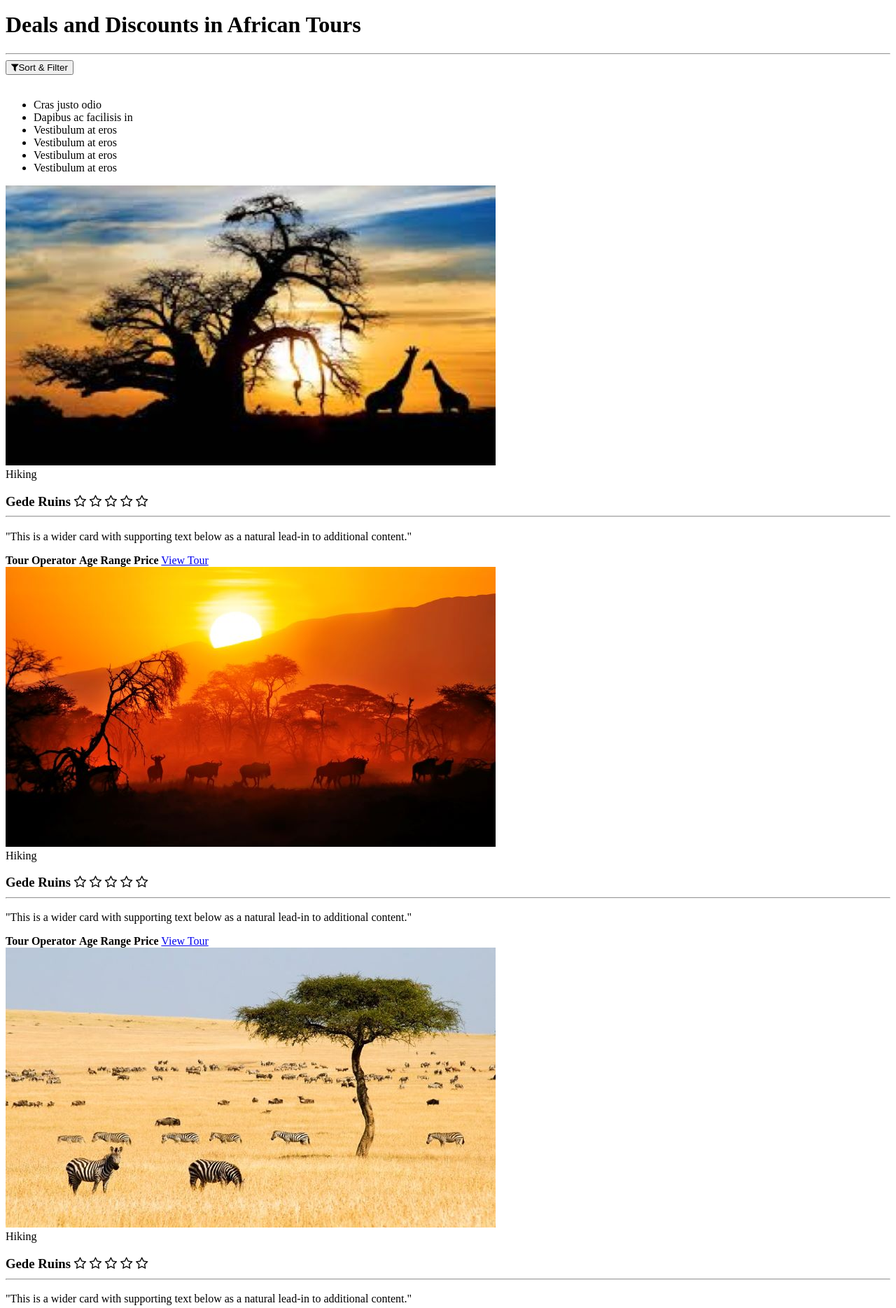
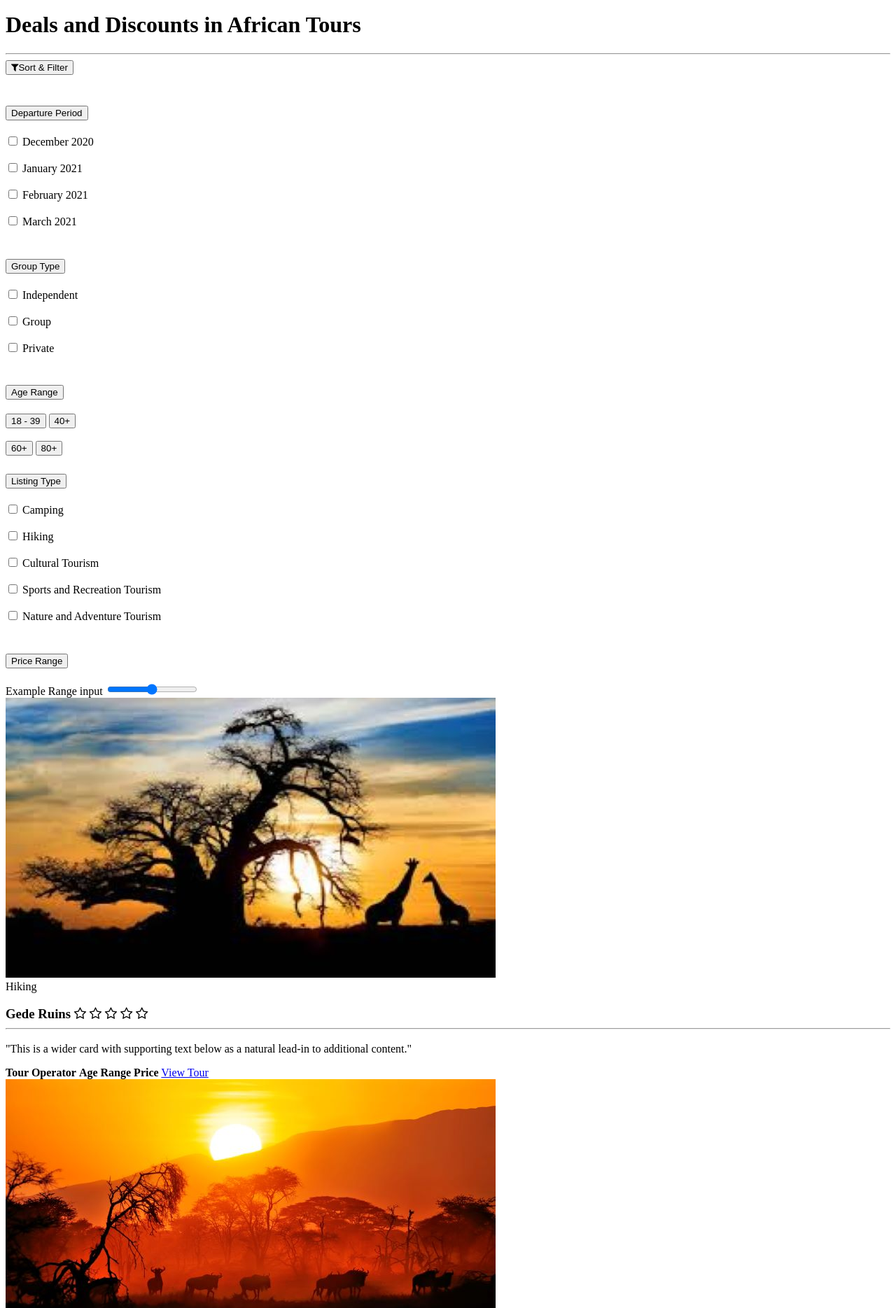
Before and after one commit to MissAnnah95/tours, a Yii app: template frontend/views/site/listings.php in a window 1280 px wide. Shown: the part 196-2065 px from the top of the page at 70% size. Run offline with PHP 8.4 and a stand-in for Yii, Linux system fonts and the light colour scheme; the template is opened without the code that fills it, so the values that code supplies are empty; some libraries are stand-ins or nearby versions.

Commit message:
new update

```diff
--- a/frontend/views/site/listings.php
+++ b/frontend/views/site/listings.php
@@ -1,33 +1,179 @@
-
-<div class="col-12">
+<?php
+use yii\helpers\Url;
+?>
+<div class="container">
   <h1> Deals and Discounts in African Tours</h1>
   <hr style="color:gray;background-color:gray">
 </div>
-
 <!-- Listings Filter -->
 <div class="container">
 <div class="row">
-
  <div class="col-3">
-
      <button type="button" class="btn btn-primary btn-lg"><i class="fa fa-filter"></i>Sort & Filter </button>
      <br></br>
-
-     <div class="card shadow-sm" style="width: 16rem;">
-       <ul class="list-group list-group-flush">
-         <li class="list-group-item">Cras justo odio</li>
-         <li class="list-group-item">Dapibus ac facilisis in</li>
-         <li class="list-group-item">Vestibulum at eros</li>
-         <li class="list-group-item">Vestibulum at eros</li>
-         <li class="list-group-item">Vestibulum at eros</li>
-         <li class="list-group-item">Vestibulum at eros</li>
-       </ul>
+     <div class="accordion shadow-sm" id="accordionExample">
+   <div class="card">
+     <div class="card-header" id="headingOne">
+       <h2 class="mb-0">
+         <button class="btn btn-light btn-block text-left" type="button" data-toggle="collapse" data-target="#collapseOne" aria-expanded="true" aria-controls="collapseOne">
+           Departure Period
+         </button>
+       </h2>
+       </div>
+     <div id="collapseOne" class="collapse show" aria-labelledby="headingOne" data-parent="#accordionExample">
+       <div class="card-body">
+         <div class="form-check">
+          <input class="form-check-input" type="checkbox" id="gridCheck1">
+          <label class="form-check-label" for="gridCheck1">
+            December 2020
+          <br></br>
+          </label>
+          </div>
+          <div class="form-check">
+          <input class="form-check-input" type="checkbox" id="gridCheck2">
+          <label class="form-check-label" for="gridCheck2">
+            January 2021
+          <br></br>
+          </label>
+        </div>
+        <div class="form-check">
+        <input class="form-check-input" type="checkbox" id="gridCheck3">
+        <label class="form-check-label" for="gridCheck3">
+          February 2021
+        <br></br>
+        </label>
+      </div>
+      <div class="form-check">
+        <input class="form-check-input" type="checkbox" id="gridCheck4">
+        <label class="form-check-label" for="gridCheck4">
+          March 2021
+        <br></br>
+        </label>
+      </div>
+       </div>
      </div>
+   </div>
+   <div class="card">
+     <div class="card-header" id="headingTwo">
+       <h2 class="mb-0">
+         <button class="btn btn-light btn-block text-left collapsed" type="button" data-toggle="collapse" data-target="#collapseTwo" aria-expanded="false" aria-controls="collapseTwo">
+           Group Type
+         </button>
+       </h2>
+     </div>
+     <div id="collapseTwo" class="collapse" aria-labelledby="headingTwo" data-parent="#accordionExample">
+       <div class="card-body">
+         <div class="form-check">
+          <input class="form-check-input" type="checkbox" id="gridCheck1">
+          <label class="form-check-label" for="gridCheck1">
+            Independent
+            <br></br>
+          </label>
+          </div>
+          <div class="form-check">
+           <input class="form-check-input" type="checkbox" id="gridCheck2">
+           <label class="form-check-label" for="gridCheck2">
+             Group
+             <br></br>
+           </label>
+           </div>
+           <div class="form-check">
+            <input class="form-check-input" type="checkbox" id="gridCheck3">
+            <label class="form-check-label" for="gridCheck3">
+              Private
+              <br></br>
+            </label>
+            </div>
+       </div>
+     </div>
+   </div>
+   <div class="card">
+     <div class="card-header" id="headingThree">
+       <h2 class="mb-0">
+         <button class="btn btn-light btn-block text-left collapsed" type="button" data-toggle="collapse" data-target="#collapseThree" aria-expanded="false" aria-controls="collapseThree">
+           Age Range
+         </button>
+       </h2>
+     </div>
+     <div id="collapseThree" class="collapse" aria-labelledby="headingThree" data-parent="#accordionExample">
+       <div class="card-body">
+         <button type="button" class="btn btn-light">18 - 39</button>
+         <button type="button" class="btn btn-light">40+</button>
+         <br></br>
+         <button type="button" class="btn btn-light">60+</button>
+         <button type="button" class="btn btn-light">80+</button>
+       </div>
+     </div>
+   </div>
+   <div class="card">
+     <div class="card-header" id="headingThree">
+       <h2 class="mb-0">
+         <button class="btn btn-light btn-block text-left collapsed" type="button" data-toggle="collapse" data-target="#collapseFour" aria-expanded="false" aria-controls="collapseFour">
+           Listing Type
+         </button>
+       </h2>
+     </div>
+     <div id="collapseFour" class="collapse" aria-labelledby="headingFour" data-parent="#accordionExample">
+       <div class="card-body">
+         <div class="form-check">
+          <input class="form-check-input" type="checkbox" id="gridCheck1">
+          <label class="form-check-label" for="gridCheck1">
+            Camping
+            <br></br>
+          </label>
+          </div>
+          <div class="form-check">
+           <input class="form-check-input" type="checkbox" id="gridCheck2">
+           <label class="form-check-label" for="gridCheck2">
+             Hiking
+             <br></br>
+           </label>
+           </div>
+           <div class="form-check">
+            <input class="form-check-input" type="checkbox" id="gridCheck3">
+            <label class="form-check-label" for="gridCheck3">
+              Cultural Tourism
+              <br></br>
+            </label>
+            </div>
+            <div class="form-check">
+             <input class="form-check-input" type="checkbox" id="gridCheck4">
+             <label class="form-check-label" for="gridCheck4">
+              Sports and Recreation Tourism
+               <br></br>
+             </label>
+             </div>
+             <div class="form-check">
+              <input class="form-check-input" type="checkbox" id="gridCheck5">
+              <label class="form-check-label" for="gridCheck5">
+                Nature and Adventure Tourism
+                <br></br>
+              </label>
+              </div>
+       </div>
+     </div>
+   </div>
+   <div class="card">
+     <div class="card-header" id="headingThree">
+       <h2 class="mb-0">
+         <button class="btn btn-light btn-block text-left collapsed" type="button" data-toggle="collapse" data-target="#collapseFive" aria-expanded="false" aria-controls="collapseFive">
+           Price Range
+         </button>
+       </h2>
+     </div>
+     <div id="collapseFive" class="collapse" aria-labelledby="headingFive" data-parent="#accordionExample">
+       <div class="card-body">
+         <form>
+          <div class="form-group">
+            <label for="formControlRange">Example Range input</label>
+            <input type="range" class="form-control-range" id="formControlRange">
+          </div>
+        </form>
+       </div>
+     </div>
+   </div>
+ </div>
   </div>
-
-
-
-
 <div class="col-9">
      <div class="row no-gutters border rounded overflow-hidden flex-md-row mb-4 shadow-sm h-md-250 position-relative">
            <div class="card" style="width: 18rem;">
@@ -36,27 +182,21 @@
              </div>
            </div>
             <div class="col p-4 d-flex flex-column position-static">
-
               <div class="mb-1 text-muted">Hiking</div>
-
               <h3 class="mb-0">Gede Ruins
-
                 <i class="fa fa-star-o" aria-hidden="true"></i>
                 <i class="fa fa-star-o" aria-hidden="true"></i>
                 <i class="fa fa-star-o" aria-hidden="true"></i>
                 <i class="fa fa-star-o" aria-hidden="true"></i>
                 <i class="fa fa-star-o" aria-hidden="true"></i>
                 <hr style="color:gray;background-color:gray"></h3>
-
               <p class="card-text mb-auto">"This is a wider card with supporting text below as a natural lead-in to additional content."</p>
               <strong class="d-inline-block mb-2 text-body">Tour Operator</strong>
               <strong class="d-inline-block mb-2 text-body">Age Range</strong>
               <strong class="d-inline-block mb-2 text-body">Price</strong>
-              <a href="#" class="stretched-link">View Tour</a>
+              <a href="<?= Url::to(['/specifictour/tour'])?>" class="stretched-link">View Tour</a>
             </div>
-
           </div>
-
           <div class="row no-gutters border rounded overflow-hidden flex-md-row mb-4 shadow-sm h-md-250 position-relative">
                 <div class="card" style="width: 18rem;">
                   <img src="<?= Yii::$app->request->baseUrl ?>/listingsimages/t2.jpeg" class="card-img-top" alt="...">
@@ -64,27 +204,21 @@
                   </div>
                 </div>
                  <div class="col p-4 d-flex flex-column position-static">
-
                    <div class="mb-1 text-muted">Hiking</div>
-
                    <h3 class="mb-0">Gede Ruins
-
                      <i class="fa fa-star-o" aria-hidden="true"></i>
                      <i class="fa fa-star-o" aria-hidden="true"></i>
                      <i class="fa fa-star-o" aria-hidden="true"></i>
                      <i class="fa fa-star-o" aria-hidden="true"></i>
                      <i class="fa fa-star-o" aria-hidden="true"></i>
                      <hr style="color:gray;background-color:gray"></h3>
-
                    <p class="card-text mb-auto">"This is a wider card with supporting text below as a natural lead-in to additional content."</p>
                    <strong class="d-inline-block mb-2 text-body">Tour Operator</strong>
                    <strong class="d-inline-block mb-2 text-body">Age Range</strong>
                    <strong class="d-inline-block mb-2 text-body">Price</strong>
-                   <a href="#" class="stretched-link">View Tour</a>
+                   <a href="<?= Url::to(['/specifictour/tour'])?>" class="stretched-link">View Tour</a>
                  </div>
-
                </div>
-
                <div class="row no-gutters border rounded overflow-hidden flex-md-row mb-4 shadow-sm h-md-250 position-relative">
                      <div class="card" style="width: 18rem;">
                        <img src="<?= Yii::$app->request->baseUrl ?>/listingsimages/t4.jpg" class="card-img-top" alt="...">
@@ -92,28 +226,21 @@
                        </div>
                      </div>
                       <div class="col p-4 d-flex flex-column position-static">
-
                         <div class="mb-1 text-muted">Hiking</div>
-
                         <h3 class="mb-0">Gede Ruins
-
                           <i class="fa fa-star-o" aria-hidden="true"></i>
                           <i class="fa fa-star-o" aria-hidden="true"></i>
                           <i class="fa fa-star-o" aria-hidden="true"></i>
                           <i class="fa fa-star-o" aria-hidden="true"></i>
                           <i class="fa fa-star-o" aria-hidden="true"></i>
                           <hr style="color:gray;background-color:gray"></h3>
-
                         <p class="card-text mb-auto">"This is a wider card with supporting text below as a natural lead-in to additional content."</p>
                         <strong class="d-inline-block mb-2 text-body">Tour Operator</strong>
                         <strong class="d-inline-block mb-2 text-body">Age Range</strong>
                         <strong class="d-inline-block mb-2 text-body">Price</strong>
-                        <a href="#" class="stretched-link">View Tour</a>
+                        <a href="<?= Url::to(['/specifictour/tour'])?>" class="stretched-link">View Tour</a>
                       </div>
-
                     </div>
-
-
     </div>
   </div>
 </div>
```
